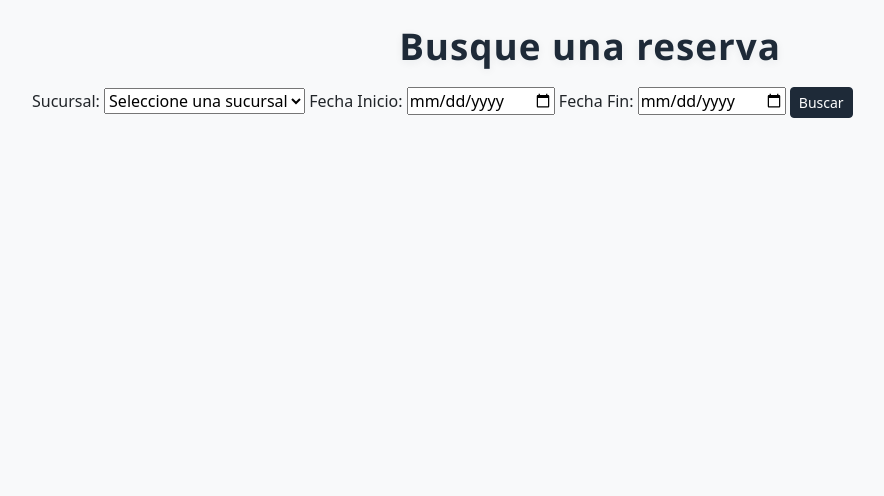
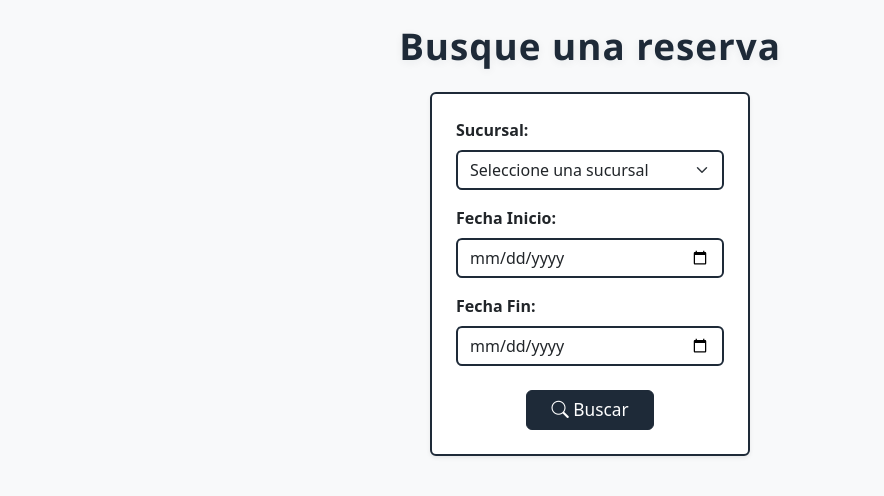
Before and after one commit to lucamaffeo/Alquilando, a Flask app: page /global/inicio in a window 1280 px wide. Shown: the part 217-713 px from the top of the page, without its empty margins (50-934 px from the left). Run offline with Flask 3, Linux system fonts and the light colour scheme.

Commit message:
agrego mas estilos

```diff
--- a/src/web/templates/global/inicio.html
+++ b/src/web/templates/global/inicio.html
@@ -1,26 +1,33 @@
 {% extends "base.html" %}
 
 {% block content %}
-<h1>Busque una reserva</h1>
-<form action="{{ url_for('vehiculos.disponibles') }}" method="POST">
-    <label for="sucursal">Sucursal:</label>
-
-    <select name="sucursal" id="sucursal" required>
+<h1 class="titulo-principal mb-4">Busque una reserva</h1>
+<div class="d-flex justify-content-center">
+    <form action="{{ url_for('vehiculos.disponibles') }}" method="POST" class="bg-white p-4 rounded shadow-sm border border-main d-flex flex-column gap-3" style="max-width:500px; min-width:320px;">
+        <div>
+            <label for="sucursal" class="form-label" style="font-weight:600;">Sucursal:</label>
+            <select name="sucursal" id="sucursal" class="form-select border-main" required>
                 <option value="" disabled selected>Seleccione una sucursal</option>
                 {% for sucursal in sucursales %}
                 <option value="{{ sucursal.id }}">{{ sucursal.nombre }} - {{ sucursal.ubicacion }}</option>
                 {% endfor %}
             </select>
-
-
-    <label for="fecha_inicio">Fecha Inicio:</label>
-    <input type="date" name="fecha_inicio" id="fecha_inicio" required min="{{ (now().date() + timedelta(days=1)).isoformat() }}">
-
-    <label for="fecha_fin">Fecha Fin:</label>
-    <input type="date" name="fecha_fin" id="fecha_fin" required min="{{ (now().date() + timedelta(days=1)).isoformat() }}">
-
-    <button type="submit" class="btn btn-info btn-sm">Buscar</button>
+        </div>
+        <div>
+            <label for="fecha_inicio" class="form-label" style="font-weight:600;">Fecha Inicio:</label>
+            <input type="date" name="fecha_inicio" id="fecha_inicio" class="form-control border-main" required min="{{ (now().date() + timedelta(days=1)).isoformat() }}">
+        </div>
+        <div>
+            <label for="fecha_fin" class="form-label" style="font-weight:600;">Fecha Fin:</label>
+            <input type="date" name="fecha_fin" id="fecha_fin" class="form-control border-main" required min="{{ (now().date() + timedelta(days=1)).isoformat() }}">
+        </div>
+        <div class="text-center mt-2">
+            <button type="submit" class="btn btn-main px-4" style="font-size:1.08rem;">
+                <i class="bi bi-search"></i> Buscar
+            </button>
+        </div>
     </form>
+</div>
 <script>
     // JS para que la fecha fin no pueda ser menor a la fecha inicio
     document.addEventListener('DOMContentLoaded', function() {
--- a/src/web/templates/users/index.html
+++ b/src/web/templates/users/index.html
@@ -32,7 +32,9 @@
     {% endif %}
     <td>{{ user.role.name }}</td>
     <td>
-        <a href="{{ url_for('usuarios.show', user_id=user.id) }}" class="btn btn-info btn-sm">Ver perfil</a>
+        <a href="{{ url_for('usuarios.show', user_id=user.id) }}" class="btn btn-info btn-sm d-inline-flex align-items-center" style="white-space:nowrap;">
+            <i class="bi bi-person-circle me-1"></i><span>Ver perfil</span>
+        </a>
     </td>
 </tr>
 {% endfor %}
--- a/src/web/templates/vehiculos/index.html
+++ b/src/web/templates/vehiculos/index.html
@@ -7,7 +7,7 @@
         <form method="GET" action="{{ url_for('vehiculos.index') }}">
             <div class="input-group">
                 <input type="text" name="patente" class="form-control" placeholder="Buscar vehículo por patente" value="{{ patente or '' }}">
-                <button class="btn btn-info btn-sm" type="submit">Buscar</button>
+                <button class="btn btn-info btn-sm" type="submit"> <i class="bi bi-search"></i> Buscar</button>
             </div>
         </form>
         {% if mensaje %}
@@ -45,7 +45,7 @@
     <td>{{ vehiculo.sucursal.nombre }} - {{ vehiculo.sucursal.ubicacion }}</td>
     <td>{{ "Activo" if not vehiculo.en_mantenimiento else "En mantenimiento" }}</td>
     <td>
-        <a href="{{ url_for('vehiculos.show', id=vehiculo.id) }}" class="btn btn-info btn-sm">Ver detalle</a>
+        <a href="{{ url_for('vehiculos.show', id=vehiculo.id) }}" class="btn btn-info btn-sm"><i class="bi bi-car-front"></i> Ver detalle</a>
     </td>
 </tr>
 {% endfor %}
```
Also changed, not shown: src/web/templates/base_register.html (+16 -5 lines), src/web/templates/users/register.html (+14 -2 lines), src/web/templates/users/register_presencial.html (+14 -2 lines), src/web/templates/vehiculos/register.html (+15 -4 lines). Lines whose indentation alone changed are shown as unchanged.
